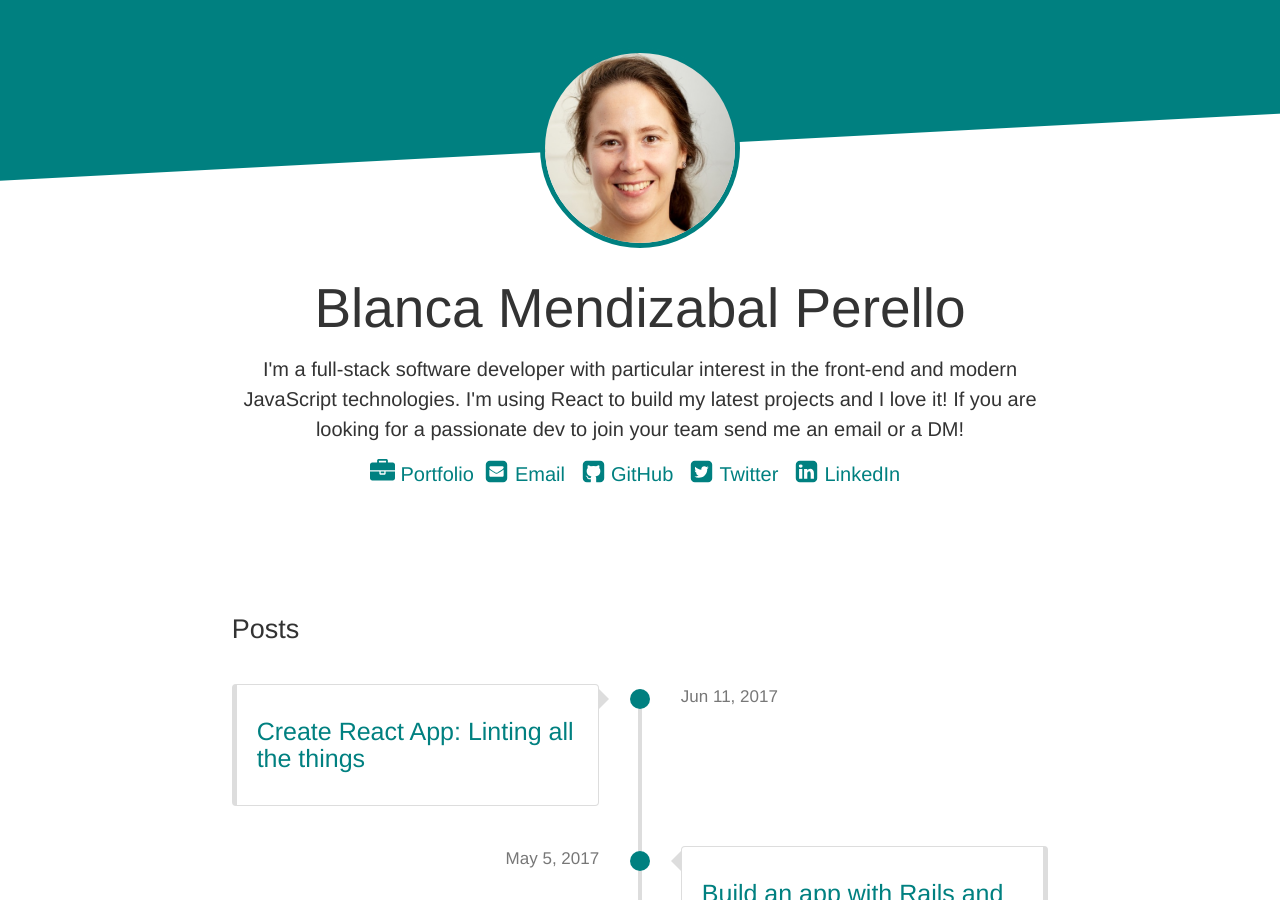
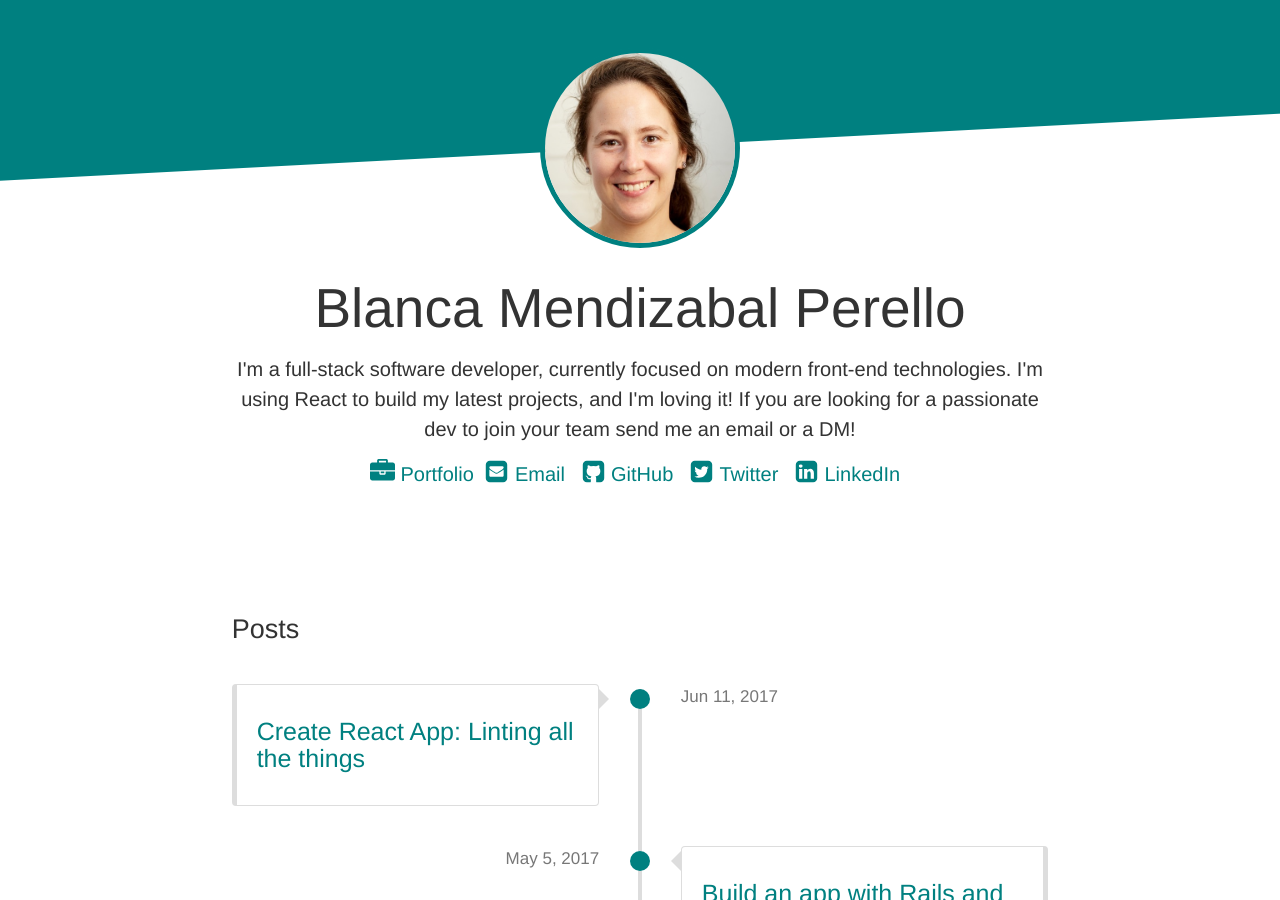
Before and after one commit to groundberry/groundberry.github.io, a Jekyll site: the page built from index.html, in a window 1280 px wide and 900 px high. Built offline with Jekyll 4.4.1, drawn with Linux system fonts in a browser that asks for light colours.

Commit message:
Adjust site description

```diff
--- a/_config.yml
+++ b/_config.yml
@@ -16,10 +16,10 @@
 title: Blanca Mendizabal Perello
 email: blanca.mendizabal.perello@gmail.com
 description: >
-  I'm a full-stack software developer with particular interest in the front-end
-  and modern JavaScript technologies. I'm using React to build my latest projects
-  and I love it! If you are looking for a passionate dev to join your team send me
-  an email or a DM!
+  I'm a full-stack software developer, currently focused on modern front-end
+  technologies. I'm using React to build my latest projects, and I'm loving it!
+  If you are looking for a passionate dev to join your team send me an email or
+  a DM!
 baseurl: "" # the subpath of your site, e.g. /blog
 url: "https://groundberry.github.io" # the base hostname & protocol for your site
 github_username:  groundberry
```
